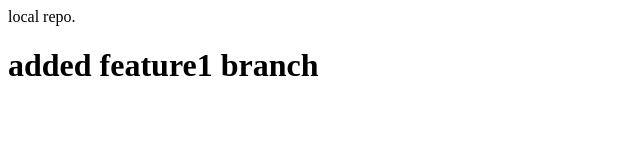
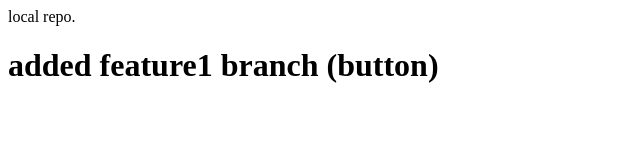
Before and after one commit to kunnu16/LocalRepo, a plain HTML site: page index.html in a window 1280 px wide. Shown: the whole page, without its empty margins (0-640 px from the left). Drawn offline with Linux system fonts and the light colour scheme.

```diff
--- a/index.html
+++ b/index.html
@@ -1,2 +1,2 @@
 <p>local repo. </p>
-<h1>added feature1 branch</h1>
+<h1>added feature1 branch (button)</h1>
```
